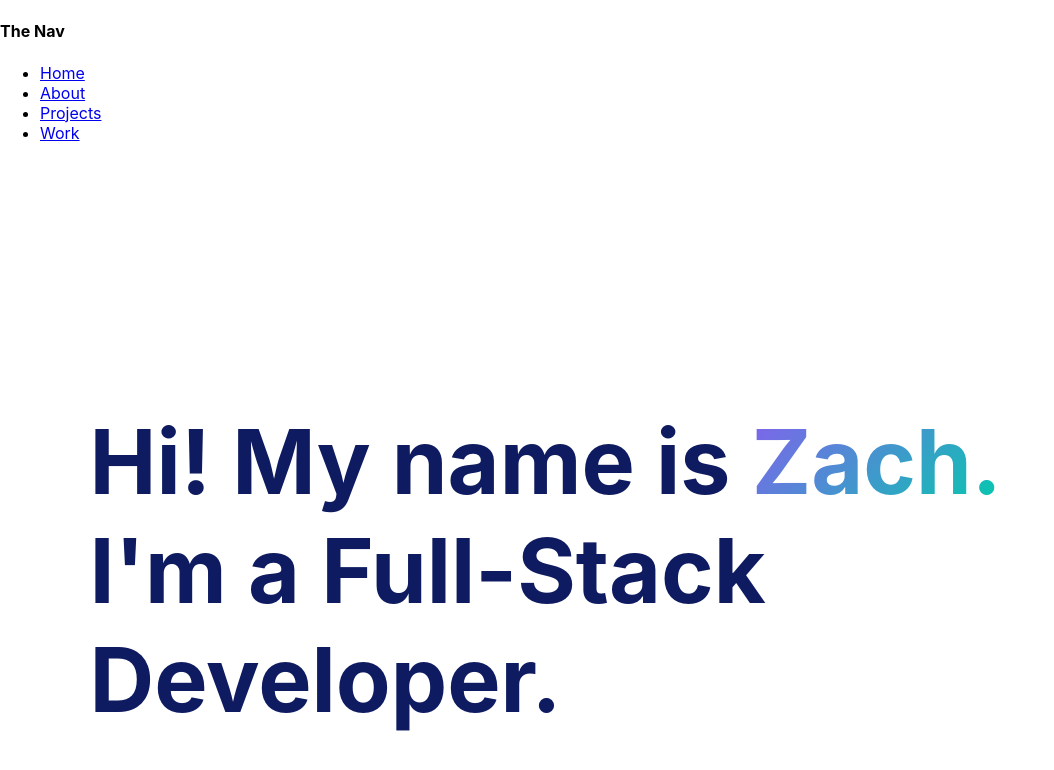
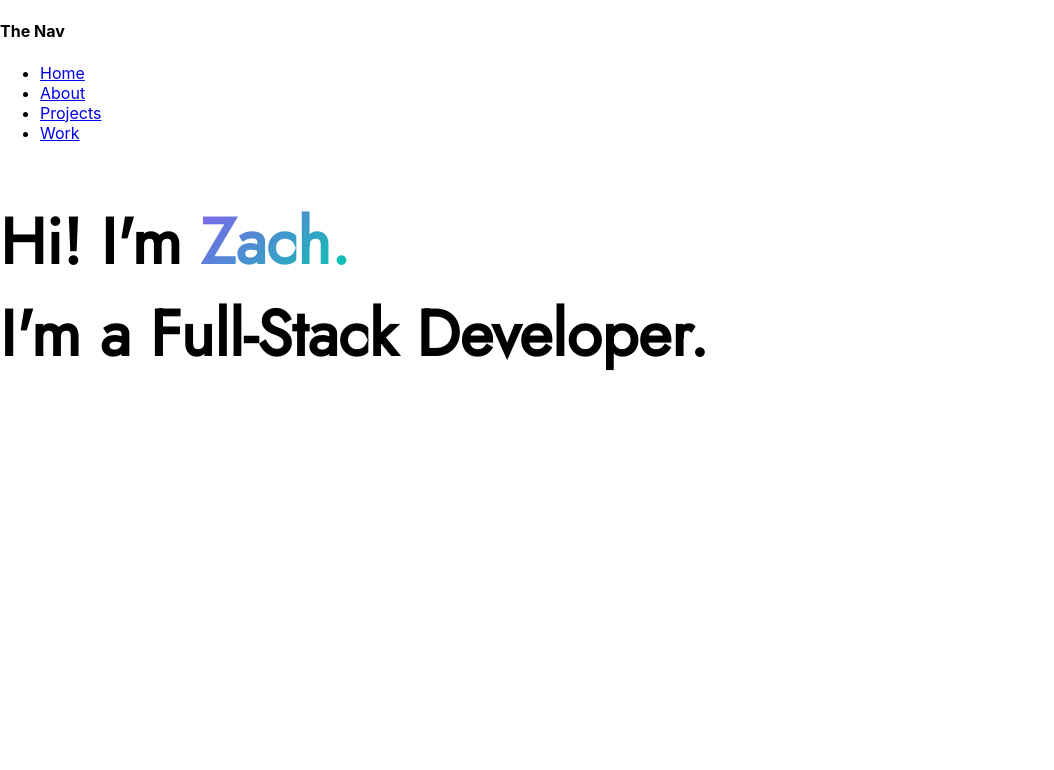
Before and after one commit to ZWatkins31/personal-portfolio, a React (Create React App) app: page / in a window 1280 px wide. Shown: the top 770 px of the page, without its empty margins (0-1054 px from the left). Built offline with nearby package versions, Linux system fonts and the light colour scheme.

Commit message:
Updated files

```diff
--- a/package.json
+++ b/package.json
@@ -19,7 +19,6 @@
     "react-dom": "^18.2.0",
     "react-loaders": "^3.0.1",
     "react-parallax-tilt": "^1.7.95",
-    "react-reveal": "^1.2.2",
     "react-router-dom": "^6.8.0",
     "react-scripts": "5.0.1",
     "sass": "^1.57.1",
--- a/src/App.css
+++ /dev/null
@@ -1,38 +0,0 @@
-.App {
-  text-align: center;
-}
-
-.App-logo {
-  height: 40vmin;
-  pointer-events: none;
-}
-
-@media (prefers-reduced-motion: no-preference) {
-  .App-logo {
-    animation: App-logo-spin infinite 20s linear;
-  }
-}
-
-.App-header {
-  background-color: #282c34;
-  min-height: 100vh;
-  display: flex;
-  flex-direction: column;
-  align-items: center;
-  justify-content: center;
-  font-size: calc(10px + 2vmin);
-  color: white;
-}
-
-.App-link {
-  color: #61dafb;
-}
-
-@keyframes App-logo-spin {
-  from {
-    transform: rotate(0deg);
-  }
-  to {
-    transform: rotate(360deg);
-  }
-}
--- a/src/App.js
+++ b/src/App.js
@@ -1,4 +1,4 @@
-import "./styles/main.scss";
+import "./App.scss";
 import HeroSection from "./components/HeroSection";
 import NavBar from "./components/NavBar";
 
--- /dev/null
+++ b/src/App.scss
@@ -0,0 +1,40 @@
+/********* Custom Fonts *********/
+@font-face {
+    font-family: 'Jost';
+    src: url('./assets/fonts/Jost-Regular.ttf');
+}
+
+
+// COLORS
+$primary-color: #855fee;
+$secondary-color: #00cdac;
+
+// $tertiary-color: #80e8ff;
+// $quaternary-color: #52f1dc;
+
+$white-color: #fff;
+
+$dark-grey: #333333;
+
+$dark-blue-text: #0f1b61; // or #222c56
+
+// FONT SIZE
+$default-font-size: 1.6rem;
+$big-font-size: 4rem;
+$mid-font-size: 2.5rem;
+
+h1 {
+    font-family: 'Jost';
+    font-size: 4rem;
+    font-weight: 700;
+}
+
+.dark-blue-text {
+      color: $dark-blue-text !important;
+}
+
+.gradient-text-color-main {
+      background-image: linear-gradient(135deg, $primary-color 0%, $secondary-color 100%);
+      background-clip: text;
+      color: transparent;
+}
--- a/src/components/HeroSection.js
+++ b/src/components/HeroSection.js
@@ -8,7 +8,7 @@ const HeroSection = () => {
       <Container>
         <Fade duration={1000} delay={500}>
           <h1 className="hero-title">
-            {`Hi! My name is `}
+            {`Hi! I'm `}
             <span className="gradient-text-color-main">Zach.</span>
             <br />
             {`I'm a Full-Stack Developer.`}
--- a/src/styles/_base.scss
+++ b/src/styles/_base.scss
@@ -57,9 +57,10 @@ $mid-font-size: 2.5rem;
 
   /*   Typography   */
 
-@import url('https://fonts.googleapis.com/css?family=Montserrat:400,700&display=swap');
+// @import url('https://fonts.googleapis.com/css?family=Montserrat:400,700&display=swap');
 
   h1 {
+    font-family: 'Helvetica Neue';
     font-weight: 400;
   }
 
```
Also changed, not shown: src/assets/fonts/Jost-Regular.ttf (added), src/assets/images/logo.png (added).
